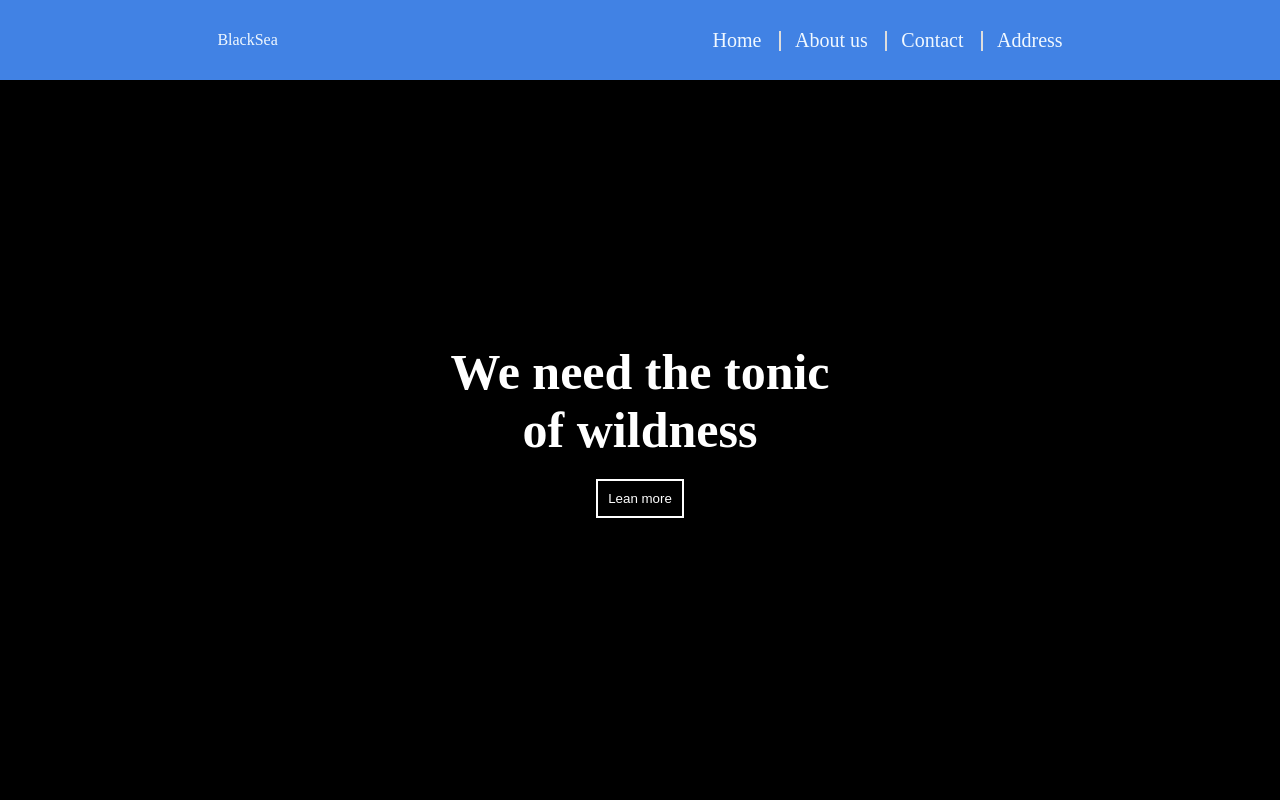
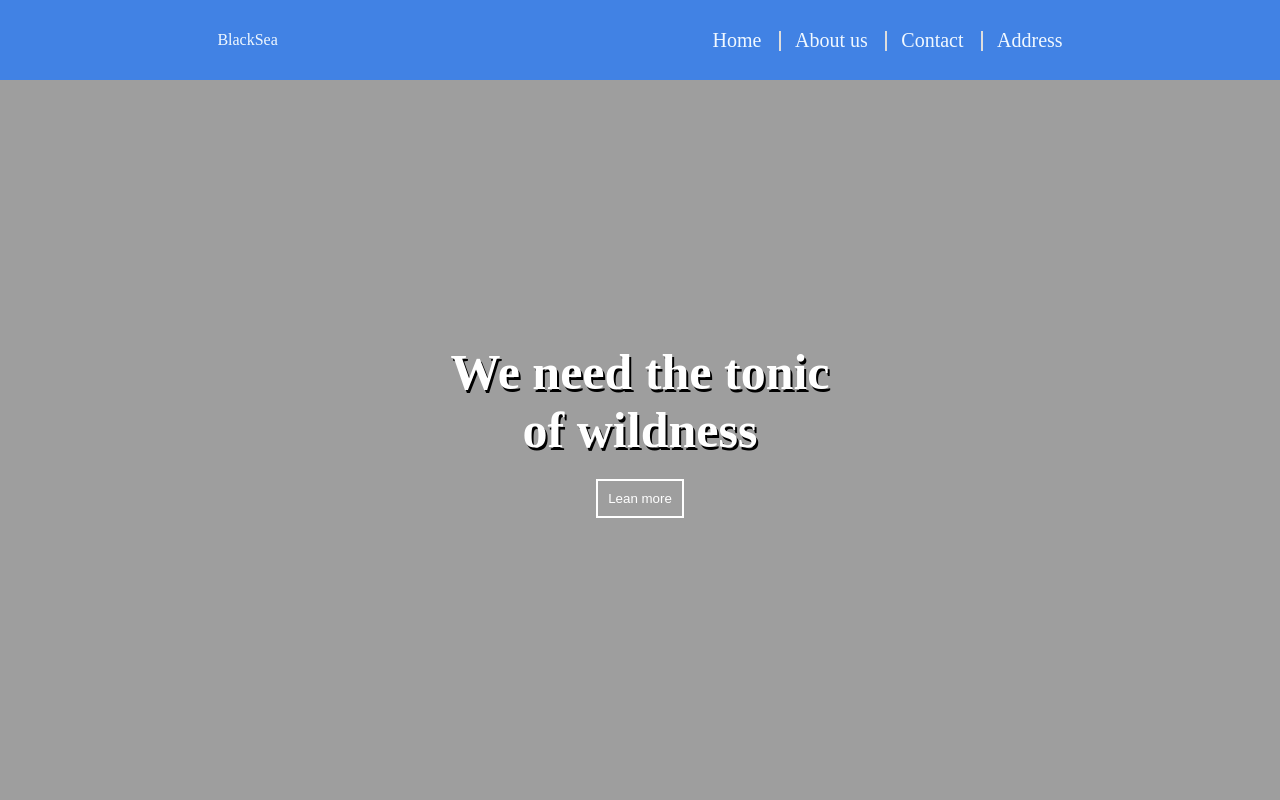
Before and after one commit to ViktoriaRudnicka/BlackSea, a plain HTML site: page index.html in a window 1280 px wide. Shown: the top 800 px of the page. Drawn offline with Linux system fonts and the light colour scheme; the site is published under a folder, as on GitHub Pages, so addresses that start at the root find nothing.

Commit message:
Update style.css

```diff
--- a/style.css
+++ b/style.css
@@ -46,7 +46,7 @@ nav ul li+li::before {
 
 .intro {
     height: 90vh;
-    background-image: url(/joseph-barrientos-oQl0eVYd_n8-unsplash.jpg);
+    background-image: url(./joseph-barrientos-oQl0eVYd_n8-unsplash.jpg);
     background-size: cover;
 }
 
```
